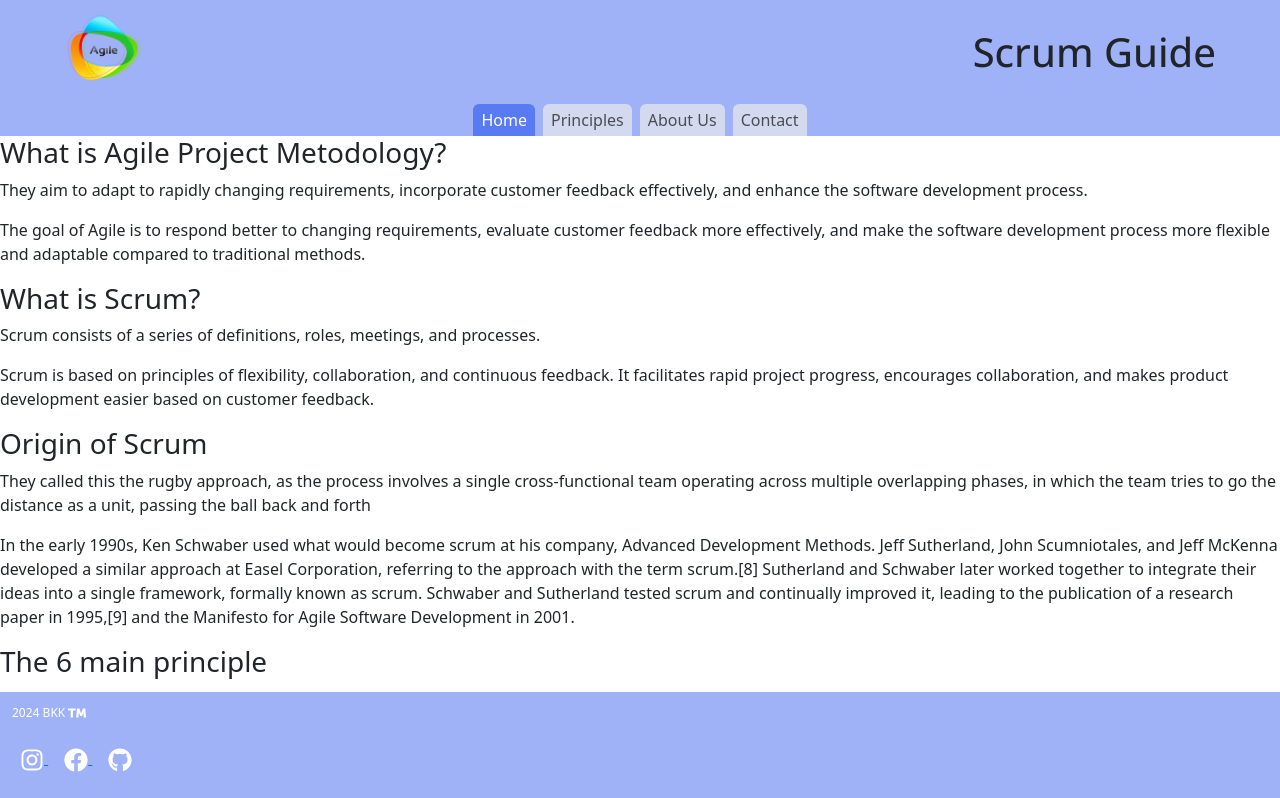
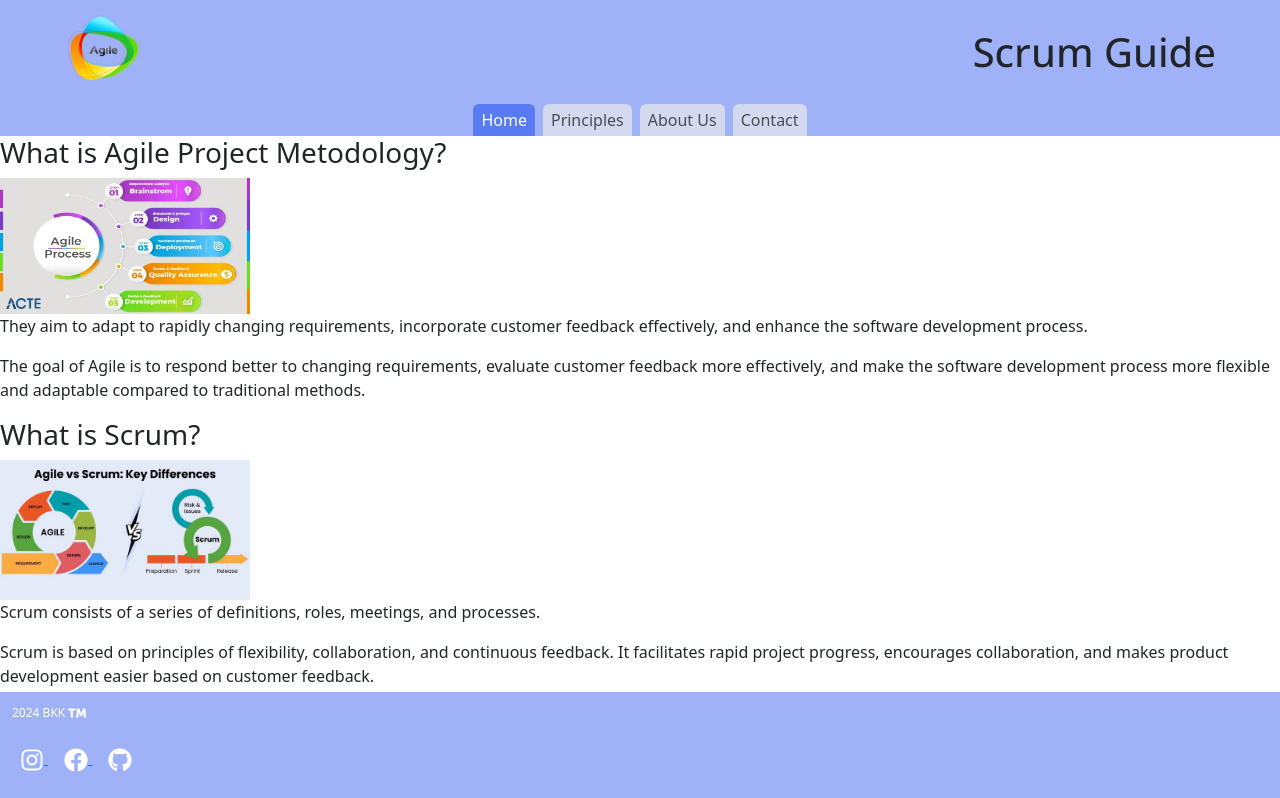
Before and after one commit to indiano881/Scrum-guide-BKK, a React (Vite) app: page / in a window 1280 px wide. Shown: the top 798 px of the page. Built offline with nearby package versions, Linux system fonts and the light colour scheme.

Commit message:
BKK43 images visible

```diff
--- a/src/components/Scrum/index.jsx
+++ b/src/components/Scrum/index.jsx
@@ -1,7 +1,11 @@
-const Scrum = ({ title, content1, content2, content3, content4, content5, content6, linkText }) => {
+import { getImageURL } from "../../../utils/functions";
+
+
+const Scrum = ({ title, content1, content2, content3, content4, content5, content6, linkText, image }) => {
   return (
     <div id={linkText}>
       <h3>{title}</h3>
+      <img src={getImageURL(image)} alt={title} width={"250px"}/>
       <p>{content1}</p>
       <p>{content2}</p>
       <p>{content3}</p>
```
